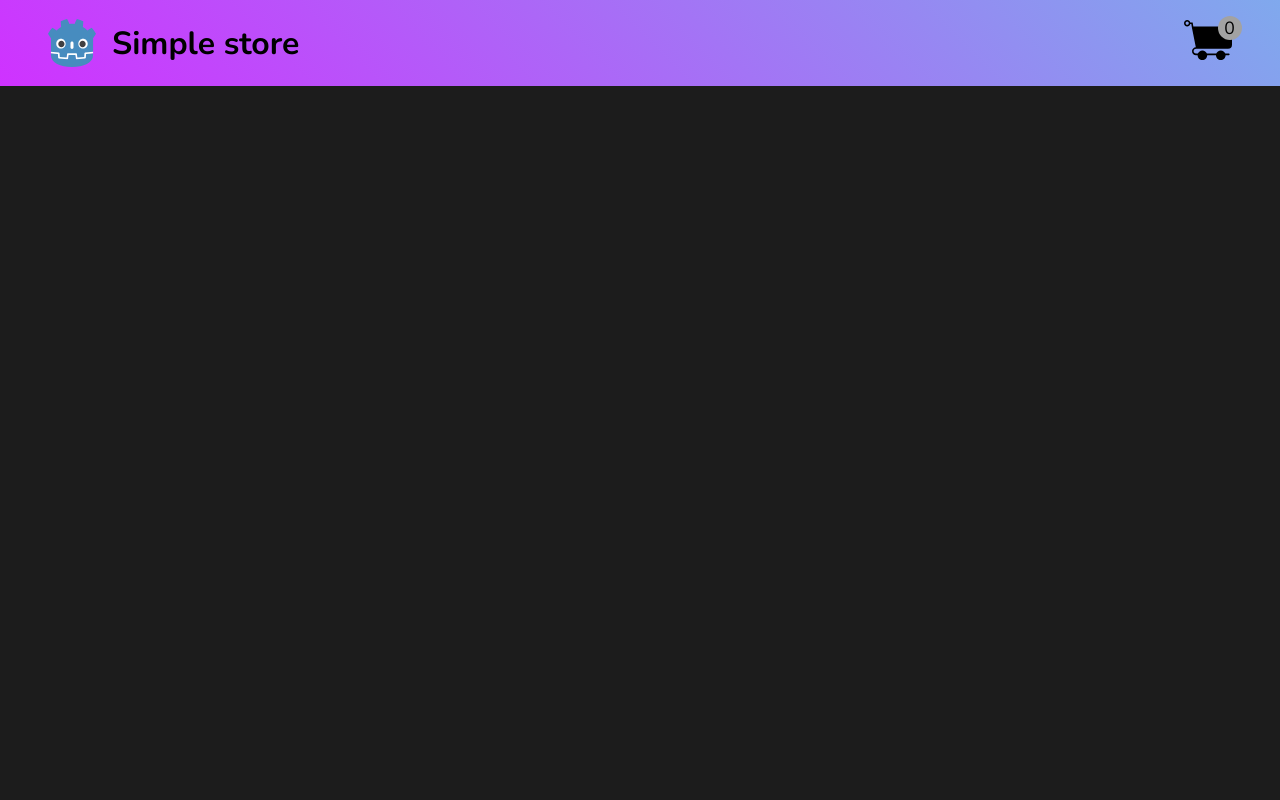
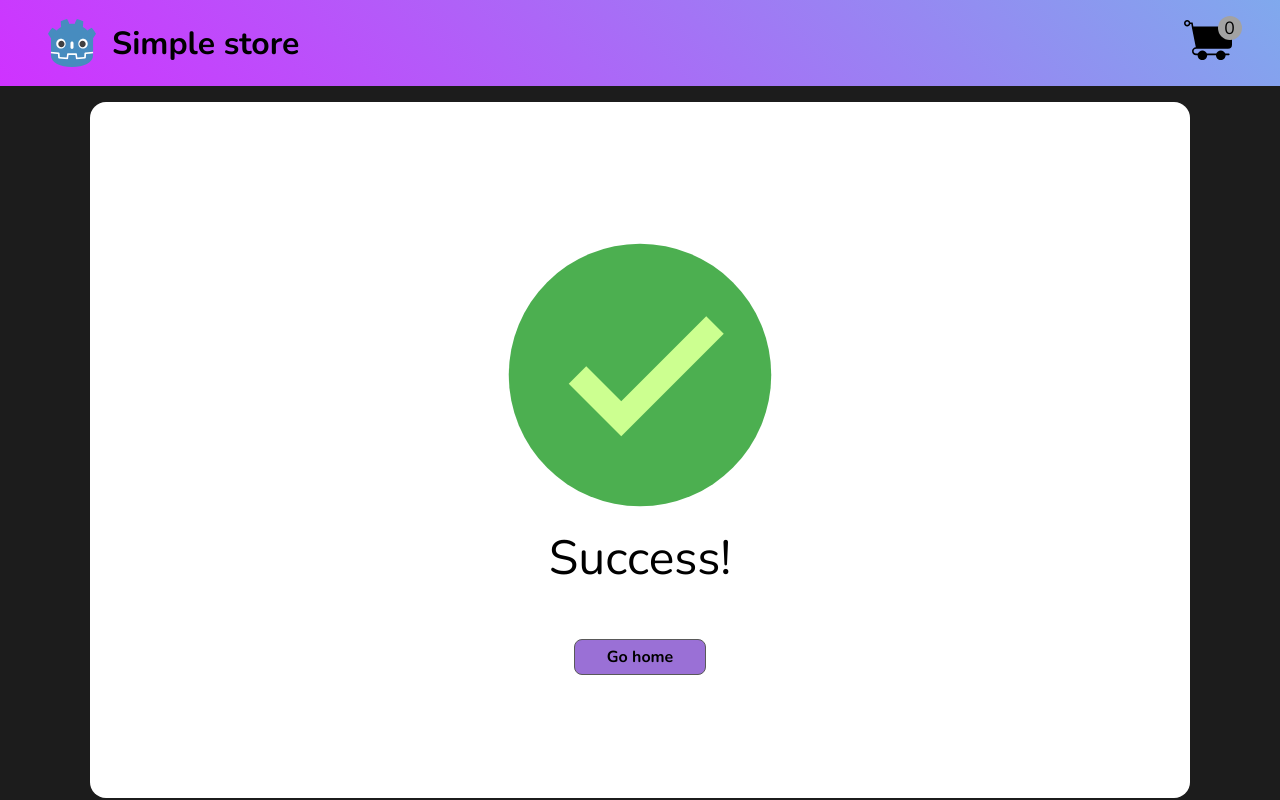
Before and after one commit to Zizze/simple-store, a React (Create React App) app: page /order/success in a window 1280 px wide. Before the commit this address had no page. Built offline with nearby package versions, Linux system fonts and the light colour scheme.

Commit message:
Create order success component and basic navigate on site(react-router)

```diff
--- a/src/App.tsx
+++ b/src/App.tsx
@@ -1,6 +1,7 @@
 import { Route, Routes } from "react-router-dom";
 import Header from "./componets/Header/Header";
 import OrderItems from "./componets/OrderItems/OrderItems";
+import OrderSuccess from "./componets/OrderItems/OrderSuccess";
 import Products from "./componets/Products/Products";
 
 function App() {
@@ -8,8 +9,9 @@ function App() {
 		<>
 			<Header />
 			<Routes>
-				<Route path="/" element={<Products />}></Route>
-				<Route path="/order" element={<OrderItems />}></Route>
+				<Route path="/" element={<Products />} />
+				<Route path="/order" element={<OrderItems />} />
+				<Route path="/order/success" element={<OrderSuccess />} />
 			</Routes>
 		</>
 	);
--- a/src/componets/Cart/Cart.tsx
+++ b/src/componets/Cart/Cart.tsx
@@ -8,19 +8,24 @@ import trash from "../../assets/img/trash-svgrepo-com.svg";
 import { RootState, useAppDispatch } from "../../redux/store";
 import { allDelete } from "../../redux/cart/cart";
 import { useSelector } from "react-redux";
+import { useLocation, useNavigate } from "react-router-dom";
 
 interface Props {
 	setCartIsOpen: Dispatch<React.SetStateAction<boolean>>;
 }
 
 const Cart: FC<Props> = ({ setCartIsOpen }) => {
+	const location = useLocation().pathname;
+	const navigate = useNavigate();
 	const dispatch = useAppDispatch();
 	const itemsInCart = useSelector<RootState, IProduct[]>((state) => state.cart.itemsInCart);
 	const totalPrice = useSelector<RootState, number>((state) => state.cart.totalPrice);
-
 	console.log(itemsInCart);
 
-	const clickHandler = () => {};
+	const clickHandler = () => {
+		navigate("/order");
+		setCartIsOpen(false);
+	};
 
 	const allDeleteClick = () => {
 		dispatch(allDelete());
@@ -51,9 +56,11 @@ const Cart: FC<Props> = ({ setCartIsOpen }) => {
 			))}
 
 			<div className={styles.total}>
-				<Btn onClick={clickHandler} type="button">
-					Buy
-				</Btn>
+				{location !== "/order" && (
+					<Btn onClick={clickHandler} type="button">
+						Buy
+					</Btn>
+				)}
 				<p className={styles.totalPrice}>Total: {totalPrice}$</p>
 			</div>
 		</div>
--- a/src/componets/Header/Header.module.scss
+++ b/src/componets/Header/Header.module.scss
@@ -14,6 +14,7 @@ header {
 		display: flex;
 		align-items: center;
 		cursor: pointer;
+
 		.ico {
 			width: 3rem;
 			height: 3rem;
--- a/src/componets/Header/Header.tsx
+++ b/src/componets/Header/Header.tsx
@@ -7,6 +7,7 @@ import { RootState } from "../../redux/store";
 import { useSelector } from "react-redux";
 import { IProduct } from "../../types";
 import Overlay from "../UI/Overlay";
+import { Link } from "react-router-dom";
 
 const Header: FC = () => {
 	const [cartIsOpen, setCartIsOpen] = useState(false);
@@ -16,10 +17,10 @@ const Header: FC = () => {
 
 	return (
 		<header>
-			<div className={styles.logoBlock}>
+			<Link to="/" className={styles.logoBlock}>
 				<img src={logo} alt="logo" className={styles.ico} />
 				<h1 className={styles.title}>Simple store</h1>
-			</div>
+			</Link>
 			<div
 				className={styles.cartBlock}
 				onClick={() => (haveItemsInCart ? setCartIsOpen((prevState) => !prevState) : null)}
--- a/src/componets/OrderItems/OrderItems.tsx
+++ b/src/componets/OrderItems/OrderItems.tsx
@@ -1,4 +1,8 @@
-import React, { MouseEvent, useRef, useState } from "react";
+import React, { MouseEvent, useEffect, useRef, useState } from "react";
+import { useSelector } from "react-redux";
+import { useNavigate } from "react-router-dom";
+import { RootState } from "../../redux/store";
+import { IProduct } from "../../types";
 import Btn from "../UI/Btn";
 import styles from "./OrderItems.module.scss";
 
@@ -11,6 +15,9 @@ const initialState: {
 };
 
 const OrderItems = () => {
+	const navigate = useNavigate();
+	const itemsInCart = useSelector<RootState, IProduct[]>((state) => state.cart.itemsInCart);
+
 	const [fullName, setFullName] = useState(initialState);
 	const [adress, setAdress] = useState(initialState);
 	const [phone, setPhone] = useState(initialState);
@@ -29,7 +36,9 @@ const OrderItems = () => {
 			? true
 			: false;
 
-	console.log(isValid);
+	useEffect(() => {
+		if (itemsInCart.length === 0) navigate("/");
+	}, [itemsInCart, navigate]);
 
 	const submitHandler = (e: MouseEvent<HTMLFormElement>) => {
 		e.preventDefault();
@@ -112,7 +121,9 @@ const OrderItems = () => {
 					<Btn type="submit" disabled={!isValid}>
 						Order prodcuts
 					</Btn>
-					<button className={styles.home}>Home</button>
+					<button className={styles.home} onClick={() => navigate("/")}>
+						Home
+					</button>
 				</div>
 			</form>
 		</div>
--- /dev/null
+++ b/src/componets/OrderItems/OrderSuccess/OrderSuccess.module.scss
@@ -0,0 +1,25 @@
+.container {
+	max-width: 1100px;
+	margin: 0 auto;
+	background-color: #fff;
+	display: flex;
+	align-items: center;
+	justify-content: center;
+	height: 87vh;
+	border-radius: 1rem;
+
+	.success {
+		width: 300px;
+		display: flex;
+		flex-direction: column;
+		align-items: center;
+
+		img {
+			width: 100%;
+		}
+		p {
+			font-size: 3rem;
+			margin-bottom: 3rem;
+		}
+	}
+}
--- /dev/null
+++ b/src/componets/OrderItems/OrderSuccess/index.tsx
@@ -0,0 +1,27 @@
+import React from "react";
+import styles from "./OrderSuccess.module.scss";
+import logoSvg from "../../../assets/img/ok.svg";
+import Btn from "../../UI/Btn";
+import { useNavigate } from "react-router-dom";
+
+const OrderSuccess = () => {
+	const navigate = useNavigate();
+
+	const onClick = () => {
+		navigate("/");
+	};
+
+	return (
+		<div className={styles.container}>
+			<div className={styles.success}>
+				<img src={logoSvg} alt="succes image" />
+				<p>Success!</p>
+				<Btn type="button" onClick={onClick}>
+					Go home
+				</Btn>
+			</div>
+		</div>
+	);
+};
+
+export default OrderSuccess;
--- a/src/index.scss
+++ b/src/index.scss
@@ -5,8 +5,12 @@
 	box-sizing: border-box;
 }
 
-* li {
+ul li {
 	list-style: none;
+}
+
+a {
+	text-decoration: none;
 }
 
 body {
```
Also changed, not shown: src/assets/img/ok.svg (added).
